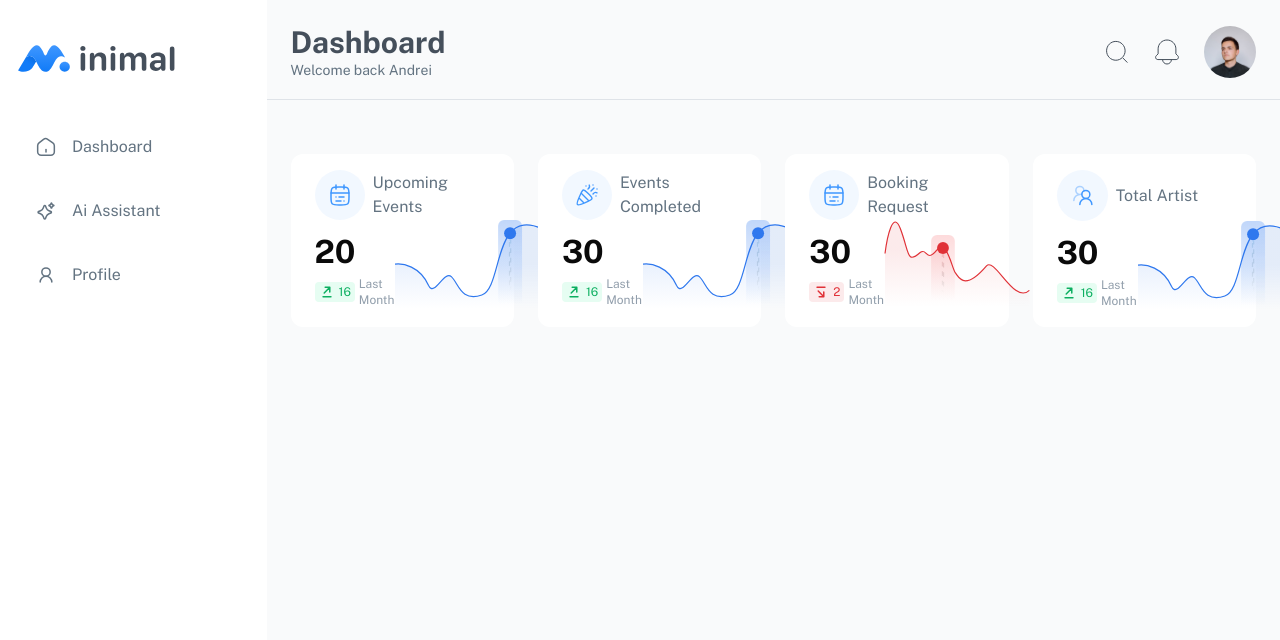
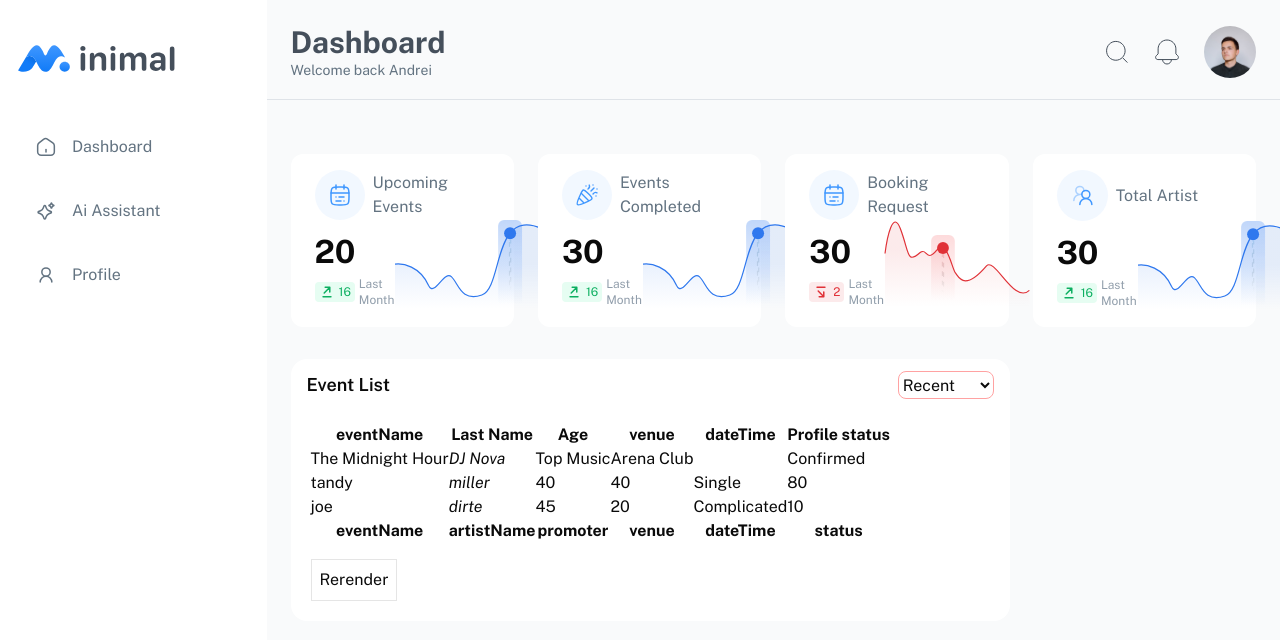
Before and after one commit to arafat22184/minimal-frontend, a React (Vite) app: page /dashboard in a window 1280 px wide. Shown: the top 640 px of the page. Built offline with nearby package versions, Linux system fonts and the light colour scheme; no server answers.

Commit message:
added basic chart and tanstack table and also added dashboard 2

```diff
--- a/package.json
+++ b/package.json
@@ -11,6 +11,7 @@
   },
   "dependencies": {
     "@tailwindcss/vite": "^4.1.14",
+    "@tanstack/react-table": "^8.21.3",
     "class-variance-authority": "^0.7.1",
     "clsx": "^2.1.1",
     "lucide-react": "^0.545.0",
--- a/src/components/Modal/ChangePasswrodModal.jsx
+++ b/src/components/Modal/ChangePasswrodModal.jsx
@@ -125,7 +125,7 @@ const ChangePasswrodModal = ({ setOpenModal }) => {
         className="w-[816px] rounded-2xl p-8 bg-white space-y-6"
       >
         {/* Current Password */}
-        <div className="flex flex-col w-full gap-2">
+        <fieldset className="flex flex-col w-full gap-2">
           <label
             className="text-[#637381] font-medium"
             htmlFor="Current password"
@@ -138,7 +138,7 @@ const ChangePasswrodModal = ({ setOpenModal }) => {
             placeholder="Enter Current Password"
             name="currentPass"
           />
-        </div>
+        </fieldset>
 
         {/* New Password */}
         <div className="flex flex-col w-full gap-2">
--- a/src/components/dashboard/ChartCard.jsx
+++ b/src/components/dashboard/ChartCard.jsx
@@ -1,6 +1,5 @@
 import React from "react";
 import {
-  ArtistGroupSVG,
   ChartDecreaseSVG,
   ChartDownSVG,
   ChartGrowthSVG,
--- /dev/null
+++ b/src/components/dashboard/EventCalender.jsx
@@ -0,0 +1,7 @@
+import React from "react";
+
+const EventCalender = () => {
+  return <div></div>;
+};
+
+export default EventCalender;
--- /dev/null
+++ b/src/components/dashboard/EventList.jsx
@@ -0,0 +1,151 @@
+import React from "react";
+import {
+  createColumnHelper,
+  flexRender,
+  getCoreRowModel,
+  useReactTable,
+} from "@tanstack/react-table";
+
+const defaultData = [
+  {
+    eventName: "The Midnight Hour",
+    eventId: "#BK-2024123",
+    artistName: "DJ Nova",
+    promoter: "Top Music",
+    venue: "Arena Club",
+    venueLocation: "Berlin, NY",
+    date: "Sat, Oct 12",
+    time: "7:00 PM- 10:00 PM",
+    sales: 500.0,
+    status: "Confirmed",
+  },
+  {
+    eventName: "tandy",
+    artistName: "miller",
+    promoter: 40,
+    venue: 40,
+    dateTime: "Single",
+    status: 80,
+  },
+  {
+    eventName: "joe",
+    artistName: "dirte",
+    promoter: 45,
+    venue: 20,
+    dateTime: "Complicated",
+    status: 10,
+  },
+];
+
+const columnHelper = createColumnHelper();
+
+const columns = [
+  columnHelper.accessor("eventName", {
+    cell: (info) => info.getValue(),
+    footer: (info) => info.column.id,
+  }),
+  columnHelper.accessor((row) => row.artistName, {
+    id: "artistName",
+    cell: (info) => <i>{info.getValue()}</i>,
+    header: () => <span>Last Name</span>,
+    footer: (info) => info.column.id,
+  }),
+  columnHelper.accessor("promoter", {
+    header: () => "Age",
+    cell: (info) => info.renderValue(),
+    footer: (info) => info.column.id,
+  }),
+  columnHelper.accessor("venue", {
+    header: () => <span>venue</span>,
+    footer: (info) => info.column.id,
+  }),
+  columnHelper.accessor("dateTime", {
+    header: "dateTime",
+    footer: (info) => info.column.id,
+  }),
+  columnHelper.accessor("status", {
+    header: "Profile status",
+    footer: (info) => info.column.id,
+  }),
+];
+const EventList = () => {
+  const [data, _setData] = React.useState(() => [...defaultData]);
+  const rerender = React.useReducer(() => ({}), {})[1];
+
+  const table = useReactTable({
+    data,
+    columns,
+    getCoreRowModel: getCoreRowModel(),
+  });
+
+  return (
+    <div className="col-span-3 mt-8 bg-white p-3 rounded-2xl">
+      <div className="flex justify-between px-1 mb-4">
+        <h4 className="text-lg font-semibold">Event List</h4>
+        <select
+          id="filter"
+          name="days"
+          className="border border-red-300 rounded-[8px]"
+        >
+          <option value="volvo">Recent</option>
+          <option value="saab">Yesterday</option>
+          <option value="mercedes">Previous</option>
+        </select>
+      </div>
+
+      <div className="p-2">
+        <table>
+          <thead>
+            {table.getHeaderGroups().map((headerGroup) => (
+              <tr key={headerGroup.id}>
+                {headerGroup.headers.map((header) => (
+                  <th key={header.id}>
+                    {header.isPlaceholder
+                      ? null
+                      : flexRender(
+                          header.column.columnDef.header,
+                          header.getContext()
+                        )}
+                  </th>
+                ))}
+              </tr>
+            ))}
+          </thead>
+          <tbody>
+            {table.getRowModel().rows.map((row) => (
+              <tr key={row.id}>
+                {row.getVisibleCells().map((cell) => (
+                  <td key={cell.id}>
+                    {flexRender(cell.column.columnDef.cell, cell.getContext())}
+                  </td>
+                ))}
+              </tr>
+            ))}
+          </tbody>
+          <tfoot>
+            {table.getFooterGroups().map((footerGroup) => (
+              <tr key={footerGroup.id}>
+                {footerGroup.headers.map((header) => (
+                  <th key={header.id}>
+                    {header.isPlaceholder
+                      ? null
+                      : flexRender(
+                          header.column.columnDef.footer,
+                          header.getContext()
+                        )}
+                  </th>
+                ))}
+              </tr>
+            ))}
+          </tfoot>
+        </table>
+        <div className="h-4" />
+        <button onClick={() => rerender()} className="border p-2">
+          Rerender
+        </button>
+      </div>
+    </div>
+  );
+};
+
+export default EventList;
--- a/src/pages/dashboard/SecoundDashboard.jsx
+++ b/src/pages/dashboard/SecoundDashboard.jsx
@@ -5,6 +5,8 @@ import {
   CelebrationSVG,
   ArtistGroupSVG,
 } from "../../components/SVG/DashboardSvg/CartCardSVG";
+import EventList from "../../components/dashboard/EventList";
+import EventCalender from "../../components/dashboard/EventCalender";
 
 const SecoundDashboard = () => {
   const chartData = [
@@ -50,6 +52,12 @@ const SecoundDashboard = () => {
           <ChartCard key={data.id} data={data} />
         ))}
       </div>
+
+      {/* Event List And Date */}
+      <div className="grid grid-cols-4 gap-5">
+        <EventList />
+        <EventCalender />
+      </div>
     </div>
   );
 };
```
Also changed, not shown: 1 other file (tests, documents, lock files or other folders).
